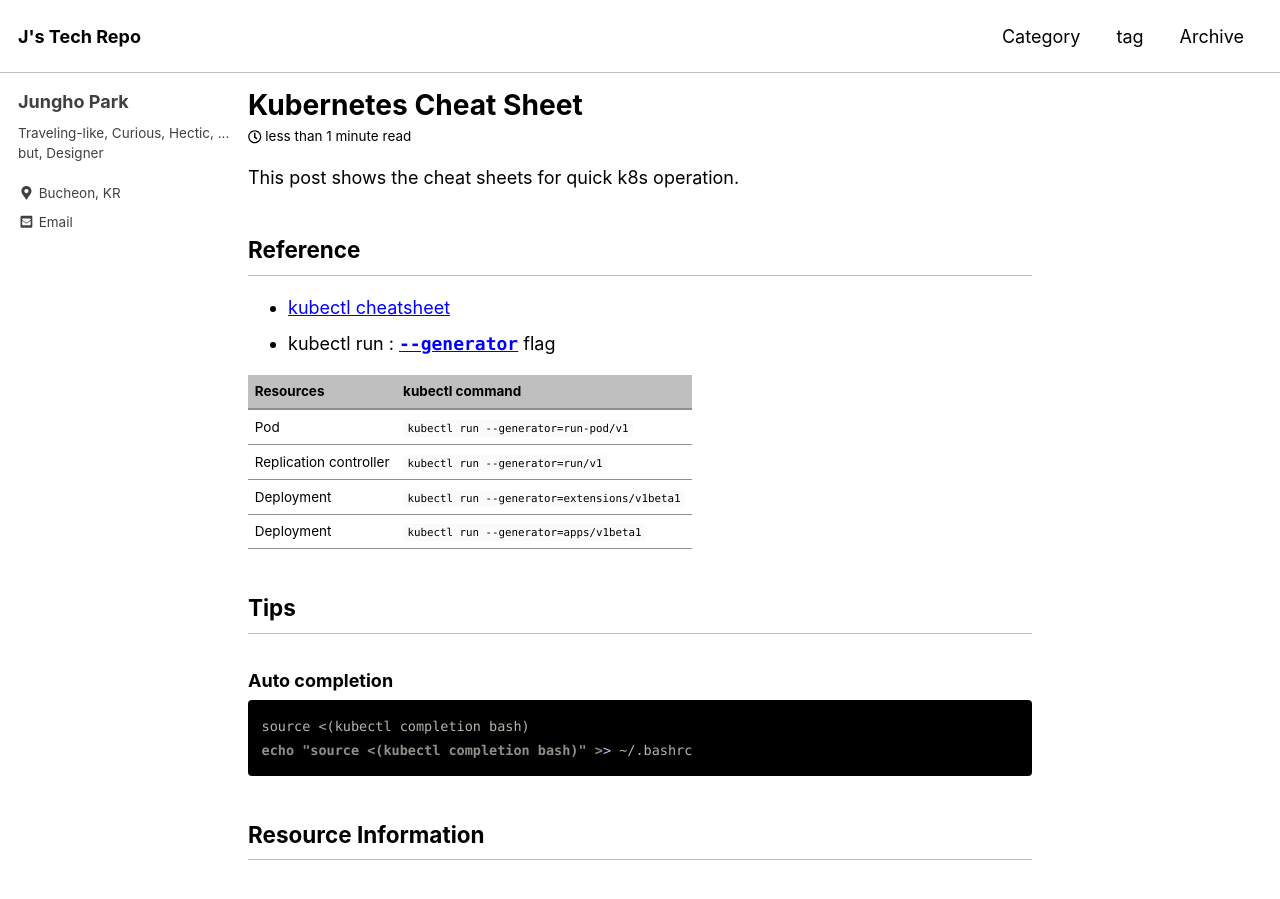
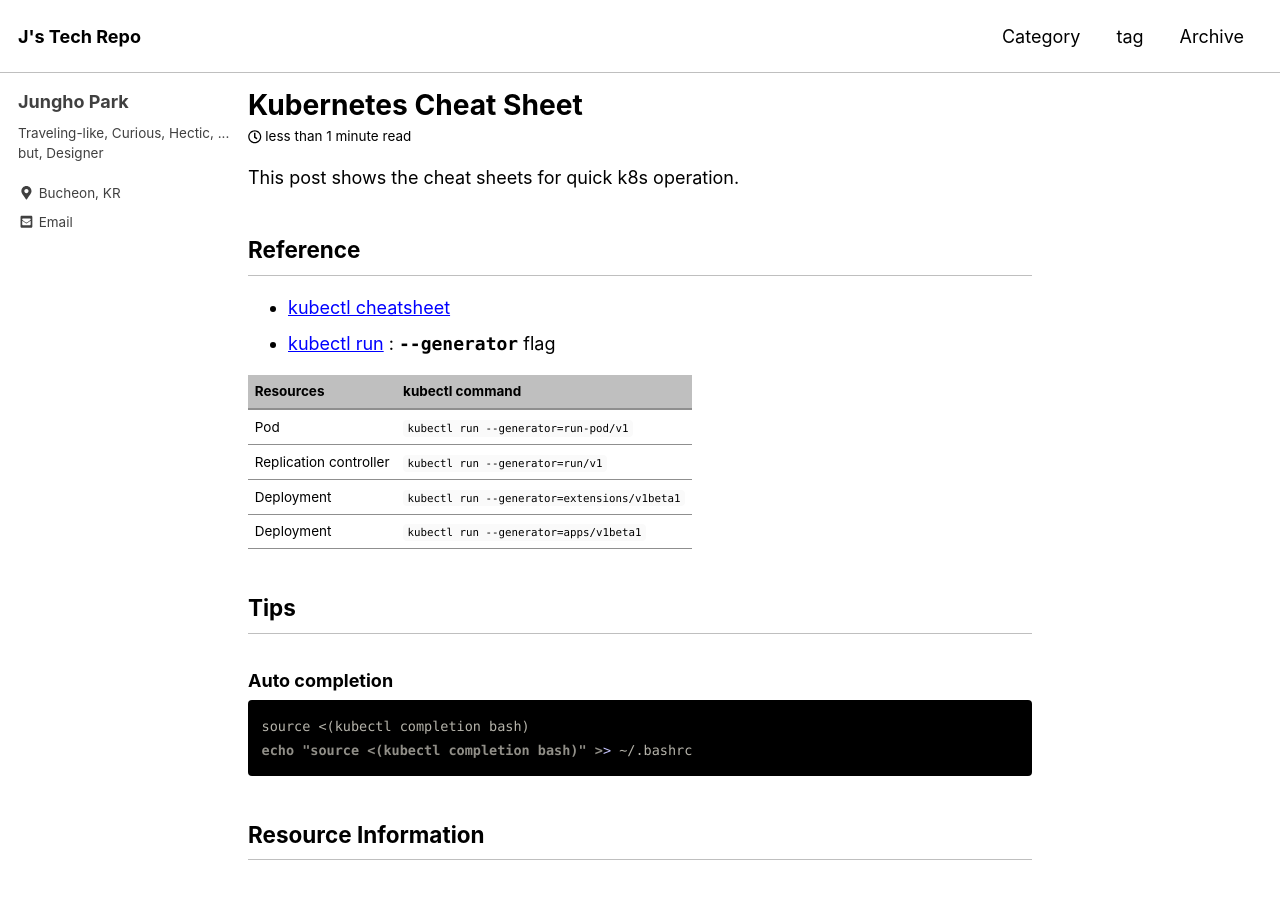
Before and after one commit to unipark00/tekrepo, a Jekyll site: the page built from _posts/2019-04-18-k8s-cheat-sheet.md, in a window 1280 px wide and 900 px high. Built offline with Jekyll 4.4.1, drawn with Linux system fonts in a browser that asks for light colours; cached includes are drawn as plain includes.

```diff
--- a/_posts/2019-04-18-k8s-cheat-sheet.md
+++ b/_posts/2019-04-18-k8s-cheat-sheet.md
@@ -11,7 +11,7 @@ This post shows the cheat sheets for quick k8s operation.
 
 ## Reference
 * [kubectl cheatsheet](https://kubernetes.io/docs/reference/kubectl/cheatsheet/)
-* kubectl run : [**`--generator`**](https://kubernetes.io/docs/reference/kubectl/conventions/#generators) flag
+* [kubectl run](https://kubernetes.io/docs/reference/kubectl/conventions/#generators) : **`--generator`** flag
 
 |Resources|kubectl command|
 |:--------|:--------------|
```
